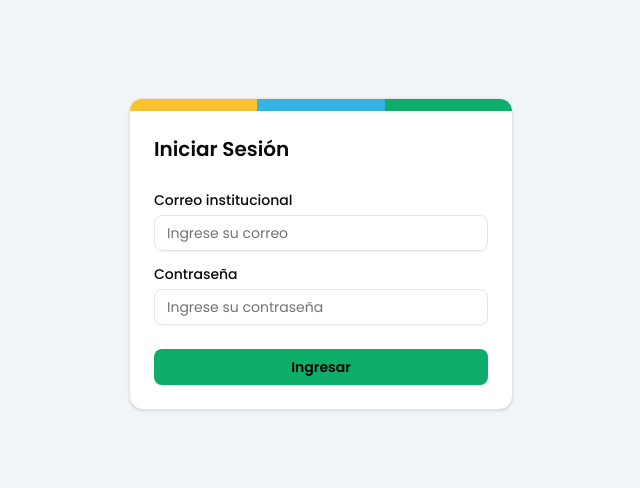
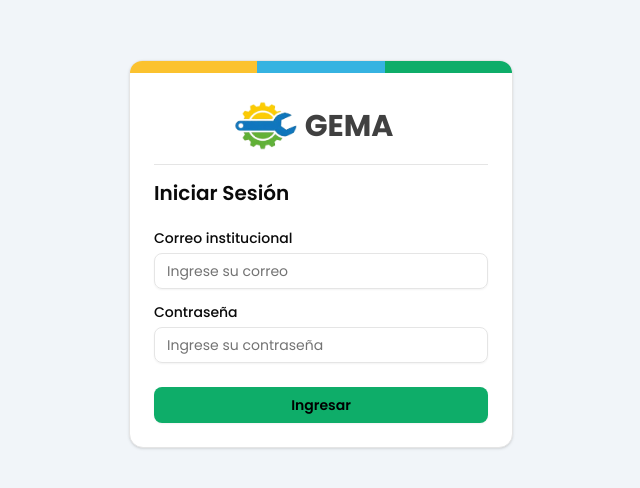
Before and after one commit to rgraffe/gema-frontend, a React (Vite) app: page /iniciar-sesion in a window 1280 px wide. Shown: the part 146-634 px from the top of the page, without its empty margins (319-959 px from the left). Built offline with nearby package versions, Linux system fonts and the light colour scheme.

Commit message:
feat: agregar logo y reestructurar archivos de login

```diff
--- a/index.html
+++ b/index.html
@@ -2,7 +2,7 @@
 <html lang="en">
   <head>
     <meta charset="UTF-8" />
-    <link rel="icon" type="image/svg+xml" href="/vite.svg" />
+    <link rel="icon" type="image/svg+xml" href="/gema-icono2.png" />
     <meta name="viewport" content="width=device-width, initial-scale=1.0" />
     <link rel="preconnect" href="https://fonts.googleapis.com" />
     <link rel="preconnect" href="https://fonts.gstatic.com" crossorigin />
--- a/src/main.tsx
+++ b/src/main.tsx
@@ -3,7 +3,7 @@ import { createRoot } from "react-dom/client";
 import "./index.css";
 import { createBrowserRouter, RouterProvider } from "react-router";
 import { QueryClient, QueryClientProvider } from "@tanstack/react-query";
-import Login from "./Auth/Login";
+import Login from "./pages/Login";
 import App from "./App";
 import ProtectedRoute from "./components/ui/protected-route";
 import "./index.css";
--- a/src/Auth/Login.tsx
+++ b/src/pages/Login.tsx
@@ -2,7 +2,7 @@ import { Card, CardContent, CardHeader, CardTitle } from "@/components/ui/card";
 import { useMutation } from "@tanstack/react-query";
 import { useForm } from "react-hook-form";
 import { z } from "zod";
-import { loginSchema } from "./loginSchema";
+import { loginSchema } from "../validators/loginSchema";
 import { zodResolver } from "@hookform/resolvers/zod";
 import {
   Form,
@@ -75,6 +75,11 @@ export default function Login() {
     <div className="flex items-center justify-center h-screen">
       <Card className="md:w-96 w-2/3">
         <CardHeader>
+          <div className="flex flex-1 justify-center items-center gap-2 pb-1">
+            <img src="/gema-icono2.png" width="64" />
+            <h1 className="text-3xl font-bold mr-4 text-neutral-700">GEMA</h1>
+          </div>
+          <hr className="pb-2"></hr>
           <CardTitle className="text-xl">Iniciar Sesión</CardTitle>
         </CardHeader>
         <CardContent>
```
Also changed, not shown: public/gema-icono2.png (added), src/validators/loginSchema.ts (renamed from src/Auth/loginSchema.ts).
